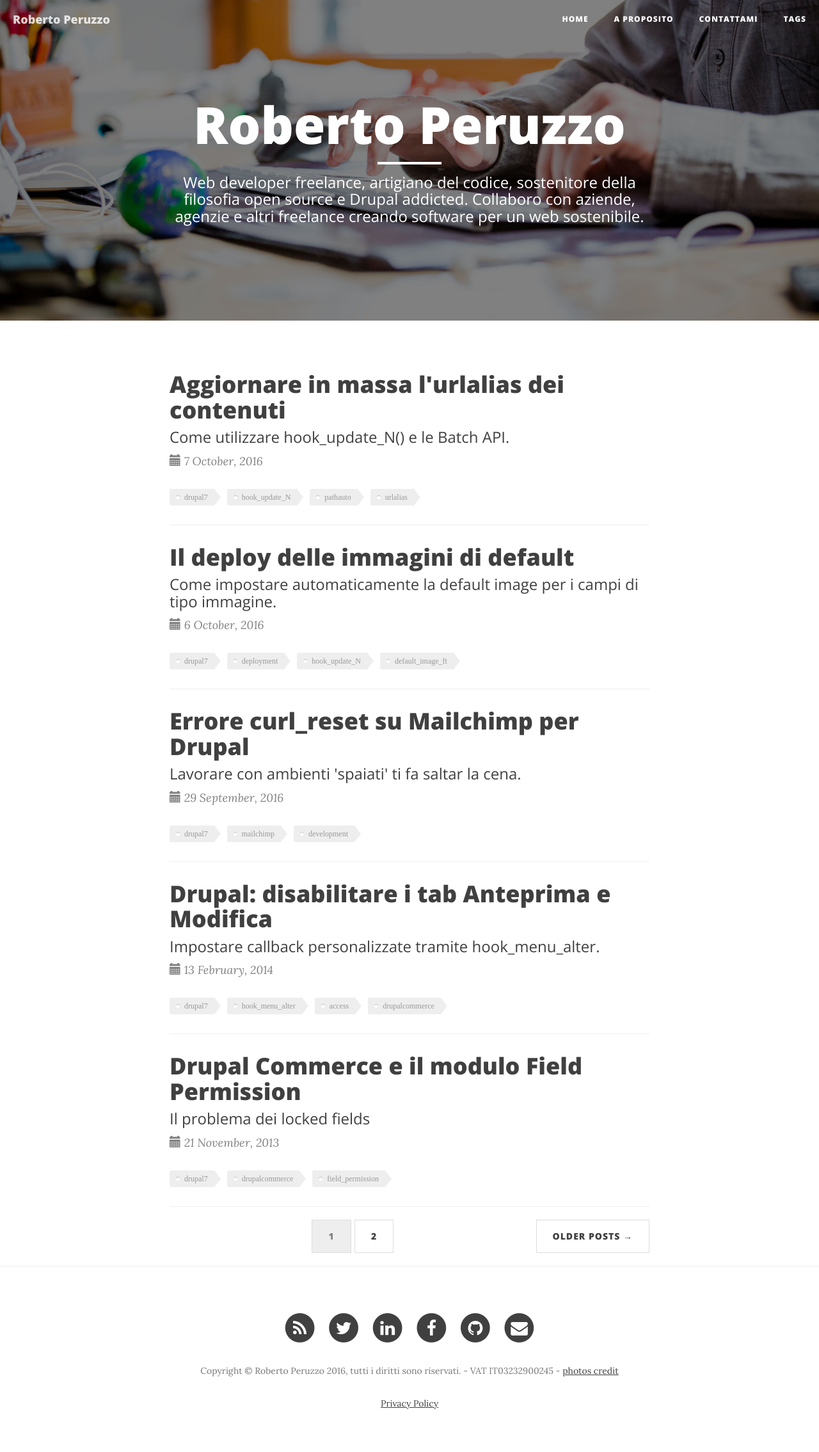
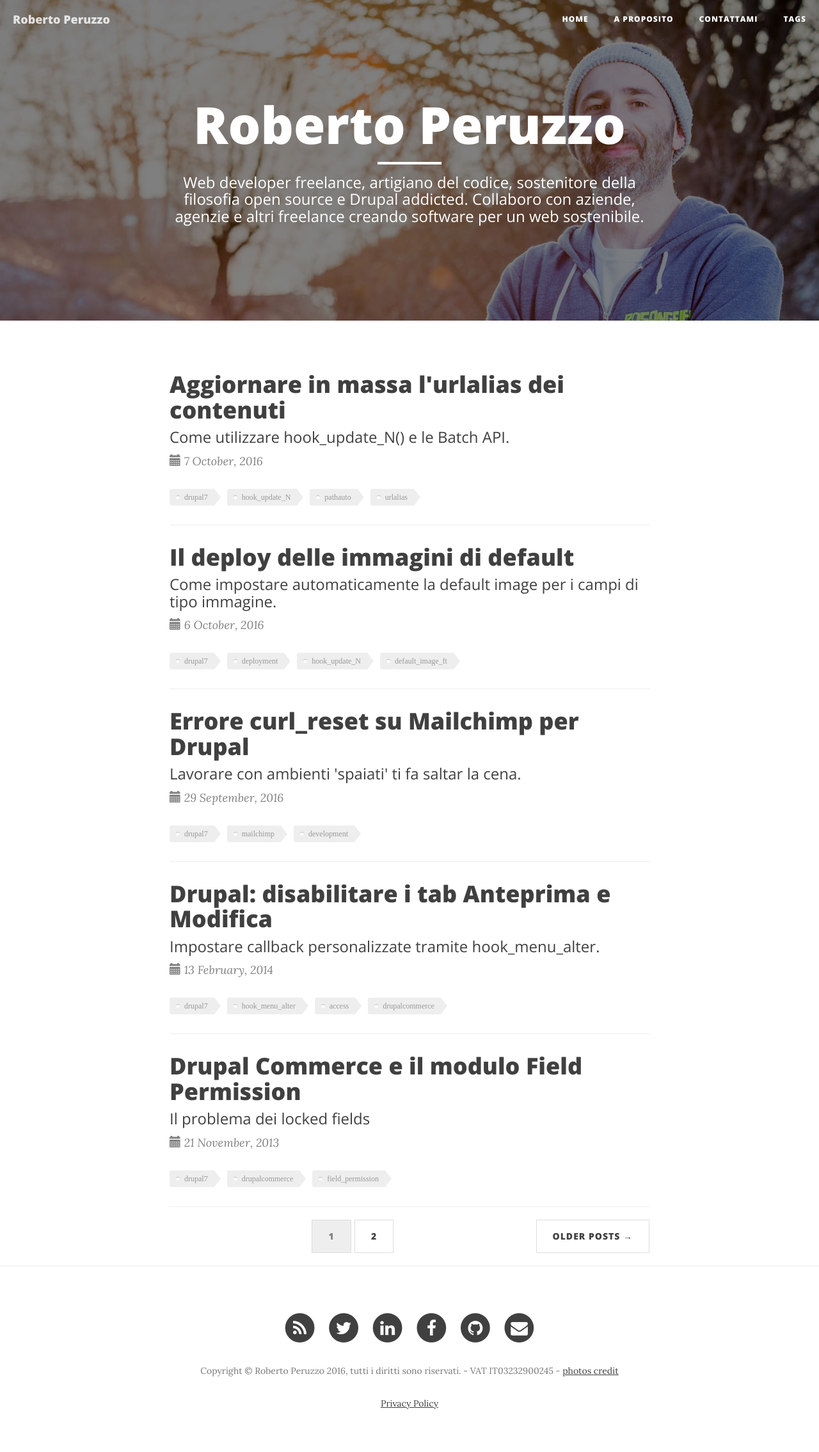
Before and after one commit to robertoperuzzo/robertoperuzzo.github.io, a Jekyll site: the page built from index.html, in a window 1280 px wide. Shown: the whole page at 64% size. Built offline with Jekyll 4.4.1, drawn with Linux system fonts in a browser that asks for light colours; nearby versions of some CDN libraries; the list of posts is cut into pages by our own code; comment, search, counter and statistics services are not loaded.

Commit message:
Updated header image.

```diff
--- a/index.html
+++ b/index.html
@@ -3,6 +3,7 @@ layout: page
 description: "Web developer freelance, artigiano del codice, sostenitore della
     filosofia open source e Drupal addicted. Collaboro con aziende, agenzie e
     altri freelance creando software per un web sostenibile."
+header-img: "img/about-bg-2.jpg"
 ---
 
 {% for post in paginator.posts %}
```
